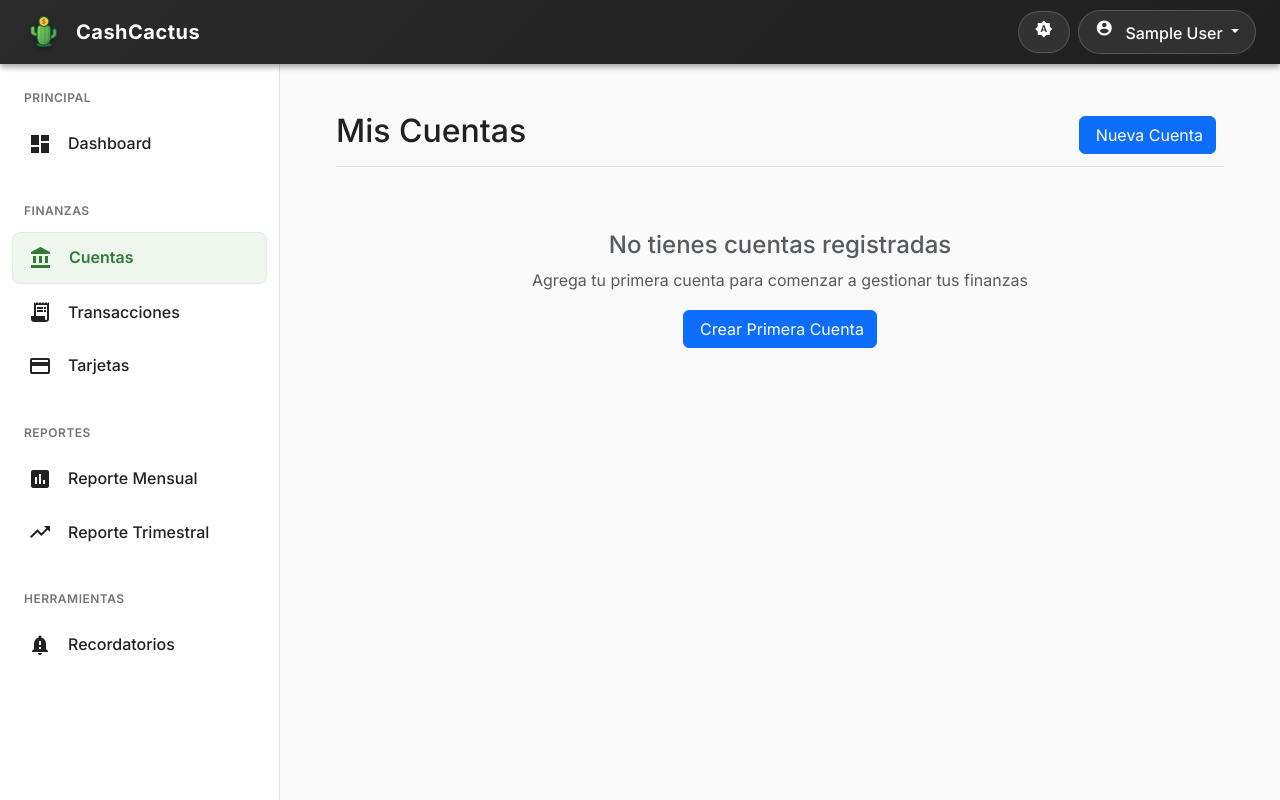
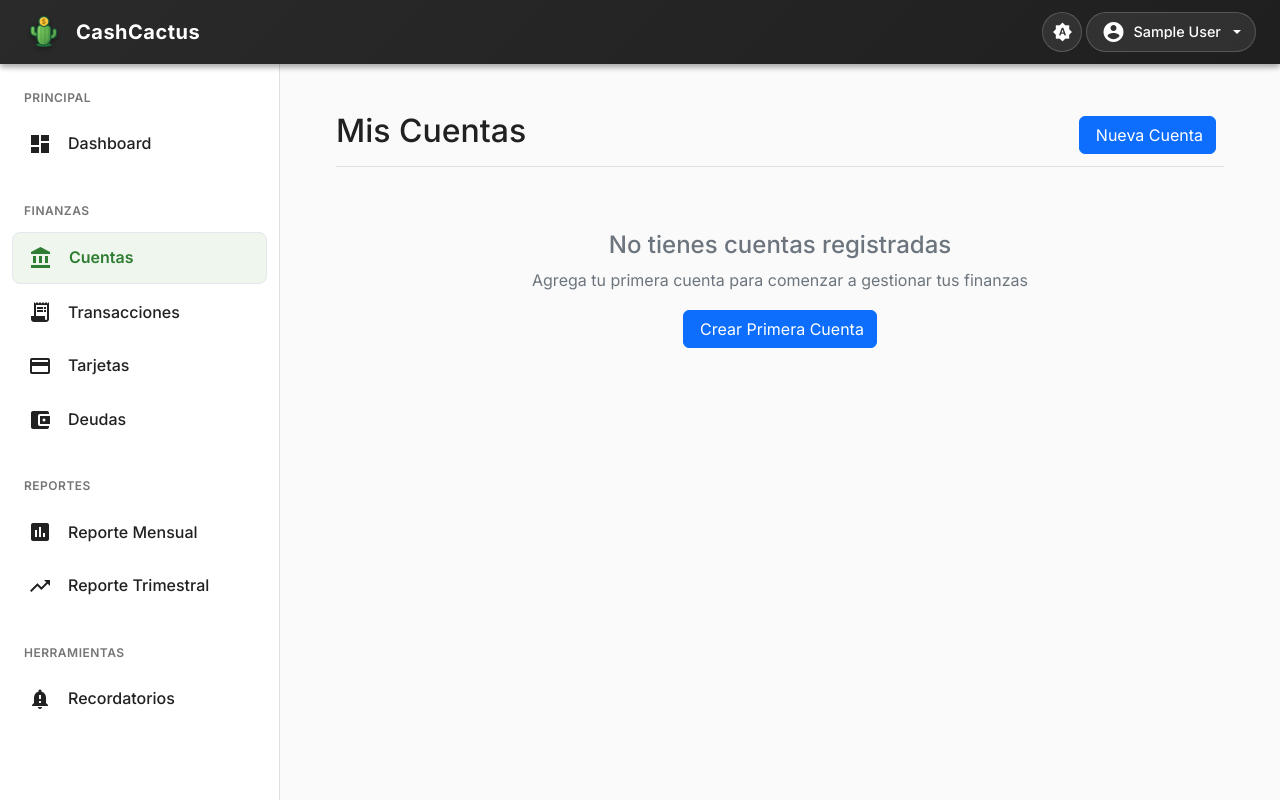
Before and after one commit to brunojhovany/CashCactus, a Flask app: page /accounts in a window 1280 px wide. Run offline with Flask 3, Linux system fonts and the light colour scheme; the visitor is signed in with stand-in values (Sample User, id 1); parts of the project's set-up code (start-up, migrations or seed data) failed here and were passed over.

Commit message:
feat: add avatar_url to user model and update account handling for privacy compliance

```diff
--- a/app/controllers/account_controller.py
+++ b/app/controllers/account_controller.py
@@ -35,7 +35,6 @@ class AccountController:
                 except ValueError:
                     initial_balance = 0.0
                 bank_name = request.form.get('bank_name')
-                account_number = request.form.get('account_number')
 
                 if not name or not account_type:
                     flash('Nombre y tipo de cuenta son obligatorios.', 'error')
@@ -47,8 +46,7 @@ class AccountController:
                     name=name,
                     account_type=account_type,
                     balance=initial_balance,
-                    bank_name=bank_name,
-                    account_number=account_number
+                    bank_name=bank_name
                 )
 
                 # Campos para cuentas de inversión y ahorro
@@ -122,7 +120,7 @@ class AccountController:
                 account.name = request.form.get('name')
                 account.account_type = request.form.get('account_type')
                 account.bank_name = request.form.get('bank_name')
-                account.account_number = request.form.get('account_number')
+                # account_number intentionally ignored (deprecated)
                 account.balance = new_balance
                 account.is_active = bool(request.form.get('is_active'))
 
--- a/app/models/account.py
+++ b/app/models/account.py
@@ -11,7 +11,10 @@ class Account(db.Model):
     account_type = db.Column(db.String(50), nullable=False)  # 'checking', 'savings', 'investment', 'debt'
     balance = db.Column(db.Float, default=0.0)
     bank_name = db.Column(db.String(100))
-    account_number = db.Column(db.String(50))
+    # Deprecated sensitive field: previously stored full account numbers.
+    # Now unused and should remain NULL. Plan: create migration to DROP COLUMN accounts.account_number.
+    # Kept only so existing databases still map; application code no longer reads/writes it.
+    account_number = db.Column(db.String(50))  # DO NOT USE
     is_active = db.Column(db.Boolean, default=True)
     created_at = db.Column(db.DateTime, default=datetime.utcnow)
 
--- a/app/models/user.py
+++ b/app/models/user.py
@@ -14,6 +14,7 @@ class User(UserMixin, db.Model):
     # Campos opcionales para OAuth
     oauth_provider = db.Column(db.String(50), nullable=True)
     oauth_sub = db.Column(db.String(255), nullable=True, index=True)
+    avatar_url = db.Column(db.String(300), nullable=True)  # URL de avatar (ej: Google)
     # Beta flags
     is_beta_allowed = db.Column(db.Boolean, default=False)
     first_name = db.Column(db.String(50), nullable=False)
--- a/app/static/css/theme.css
+++ b/app/static/css/theme.css
@@ -16,7 +16,8 @@
   --pm-radius: 12px;
   --pm-shadow-sm: 0 1px 2px rgba(0,0,0,0.06);
   --pm-shadow: 0 10px 15px -3px rgba(0,0,0,0.1), 0 4px 6px -4px rgba(0,0,0,0.1);
-  --pm-btn: #1a1b1b;
+  --pm-btn: #ffffff;
+  --bs-secondary-color: #6c757d;
 }
 [data-theme="dark"] body {
   background: #202124; /* deep slate */
@@ -113,6 +114,7 @@
   --pm-muted: #94a3b8; /* slate-400 */
   --pm-border: #1f2937; /* gray-800 */
   --pm-btn: #292929;
+  --bs-secondary-color: #999c9e;
 }
 
 /* Container and spacing */
@@ -246,7 +248,9 @@
 }
 
 /* Flash alerts minimal */
-.alert { border: 1px solid var(--pm-border); }
+.alert {
+  border: 1px solid var(--pm-border);
+}
 
 /* Bring dropdowns above cards */
 .dropdown-menu { z-index: 2000; }
--- a/app/views/templates/accounts/create.html
+++ b/app/views/templates/accounts/create.html
@@ -46,11 +46,7 @@
                                placeholder="Ej: Banco Nacional">
                     </div>
 
-                    <div class="mb-3">
-                        <label for="account_number" class="form-label">Número de Cuenta</label>
-                        <input type="text" class="form-control" id="account_number" name="account_number"
-                               placeholder="Ej: ****1234">
-                    </div>
+                    <!-- Removed account_number field for privacy: no se almacena -->
 
                     <div class="mb-3">
                         <label for="balance" class="form-label">Saldo Inicial</label>
--- a/app/views/templates/accounts/edit.html
+++ b/app/views/templates/accounts/edit.html
@@ -46,11 +46,7 @@
                                value="{{ account.bank_name or '' }}">
                     </div>
 
-                    <div class="mb-3">
-                        <label for="account_number" class="form-label">Número de Cuenta</label>
-                        <input type="text" class="form-control" id="account_number" name="account_number"
-                               value="{{ account.account_number or '' }}">
-                    </div>
+                    <!-- Campo número de cuenta eliminado (privacidad) -->
 
                     <div class="mb-3">
                         <label for="initial_balance" class="form-label">Saldo Actual</label>
--- a/app/views/templates/accounts/list.html
+++ b/app/views/templates/accounts/list.html
@@ -36,8 +36,8 @@
                             <li><a class="dropdown-item" href="{{ url_for('main.edit_account', account_id=account.id) }}">
                                 <i class="fas fa-edit me-2"></i>Editar
                             </a></li>
-                            <li><button class="dropdown-item text-danger" style="border: none; background: none; width: 100%; text-align: left;"
-                                        onclick="deleteAccount('{{ url_for('main.delete_account', account_id=account.id) }}')">
+                            <li><button class="dropdown-item text-danger delete-account-btn" type="button" style="border: none; background: none; width: 100%; text-align: left;"
+                                        data-delete-url="{{ url_for('main.delete_account', account_id=account.id) }}">
                                 <i class="fas fa-trash me-2"></i>Eliminar
                             </button></li>
                         </ul>
@@ -51,12 +51,7 @@
                     <small class="text-muted">Saldo Actual</small>
                 </div>
 
-                {% if account.account_number %}
-                <div class="mt-3">
-                    <small class="text-muted">Número de cuenta</small>
-                    <p class="mb-0">{{ account.account_number }}</p>
-                </div>
-                {% endif %}
+                <!-- Número de cuenta oculto por política de privacidad -->
 
                 <div class="mt-3">
                     <small class="text-muted">Estado</small>
@@ -89,15 +84,20 @@
 {% endif %}
 
 <script>
-function deleteAccount(url) {
+document.addEventListener('DOMContentLoaded', function() {
+    document.querySelectorAll('.delete-account-btn').forEach(function(btn) {
+        btn.addEventListener('click', function() {
+            const url = this.getAttribute('data-delete-url');
             if (confirm('¿Estás seguro de eliminar esta cuenta? Se desactivará pero no se eliminará definitivamente.')) {
-        var form = document.createElement('form');
+                const form = document.createElement('form');
                 form.method = 'POST';
                 form.action = url;
                 document.body.appendChild(form);
                 form.submit();
             }
-}
+        });
+    });
+});
 </script>
 
 {% endblock %}
--- a/app/views/templates/base.html
+++ b/app/views/templates/base.html
@@ -123,13 +123,13 @@
         .header-actions {
             display: flex;
             align-items: center;
-            gap: 8px;
+            /* gap: 8px; */
             margin-left: auto;
             min-width: 0; /* allow shrink */
         }
 
         /* Truncar nombre usuario si muy largo */
-        .user-btn .username-text { max-width: 140px; display: inline-block; vertical-align: middle; overflow: hidden; text-overflow: ellipsis; white-space: nowrap; }
+        .user-btn .username-text { display: inline-block; vertical-align: middle; overflow: hidden; text-overflow: ellipsis; white-space: nowrap; }
 
         /* Móvil: ocultar texto para ganar espacio */
         @media (max-width: 640px) {
@@ -408,13 +408,15 @@
         }
     [data-theme='dark'] .table thead th { background: #1e1e1e; border-bottom-color: #2c2c2c; }
 
-        /* Usuario dropdown */
-        .user-dropdown {
-            position: relative;
-        }
-
-    .user-btn { background: rgba(255,255,255,0.08); border: 1px solid rgba(255,255,255,0.18); color: #fff; border-radius: 50px; padding: 8px 16px; font-weight: 500; transition: all .2s; }
+    /* Usuario & tema */
+    .header-actions { display:flex; align-items:center; gap:10px; }
+    .user-dropdown { position: relative; display:flex; align-items:center; }
+    .user-btn { background: rgba(255,255,255,0.08); border: 1px solid rgba(255,255,255,0.18); color: #fff; border-radius: 40px; padding: 6px 14px; font-weight: 500; transition: all .2s; display:inline-flex; align-items:center; gap:8px; height:40px; }
     .user-btn:hover { background: rgba(255,255,255,0.18); color: #fff; }
+    #themeCycleBtn { width:40px; padding:6px; justify-content:center; }
+    #themeCycleBtn .material-icons { margin:0; font-size:20px !important; }
+    .user-btn img { width:30px; height:30px; border-radius:50%; object-fit:cover; display:block; }
+    .user-btn .username-text { font-size:.9rem; line-height:1.1; }
 
         /* Animaciones */
         @keyframes fadeIn {
@@ -480,9 +482,13 @@
                     <button class="btn user-btn me-1" id="themeCycleBtn" type="button" title="Cambiar tema (sistema / claro / oscuro)" aria-label="Cambiar tema">
                         <span class="material-icons" id="themeCycleIcon" style="font-size: 18px;">brightness_auto</span>
                     </button>
-                    <button class="btn user-btn dropdown-toggle" type="button" data-bs-toggle="dropdown" aria-label="Menú de usuario">
-                        <span class="material-icons" style="font-size: 18px; margin-right: 8px;">account_circle</span>
-                        <span class="username-text">{{ current_user.get_full_name() }}</span>
+                    <button class="btn user-btn dropdown-toggle d-flex align-items-center" type="button" data-bs-toggle="dropdown" aria-label="Menú de usuario" style="gap:8px;">
+                        {% if current_user.avatar_url %}
+                            <img src="{{ current_user.avatar_url }}" alt="Avatar" style="width:28px;height:28px;border-radius:50%;object-fit:cover;box-shadow:0 0 0 1px rgba(255,255,255,0.4);" referrerpolicy="no-referrer" />
+                        {% else %}
+                            <span class="material-icons" style="font-size: 24px;">account_circle</span>
+                        {% endif %}
+                        <span class="username-text" style="line-height:1;">{{ current_user.get_full_name() }}</span>
                     </button>
                     <ul class="dropdown-menu dropdown-menu-end">
                         <li class="px-3 py-2 text-muted" style="font-size: .75rem; font-weight:600; text-transform:uppercase;">Tema</li>
@@ -567,6 +573,12 @@
                     <a class="nav-link {% if 'credit_card' in request.endpoint %}active{% endif %}" href="{{ url_for('main.credit_cards') }}">
                         <span class="material-icons">credit_card</span>
                         <span>Tarjetas</span>
+                    </a>
+                </div>
+                <div class="nav-item">
+                    <a class="nav-link {% if request.endpoint and request.endpoint.startswith('main.debt') %}active{% endif %}" href="{{ url_for('main.debt_accounts') }}">
+                        <span class="material-icons">account_balance_wallet</span>
+                        <span>Deudas</span>
                     </a>
                 </div>
             </div>
--- a/requirements.txt
+++ b/requirements.txt
@@ -14,6 +14,7 @@ numpy==1.24.4
 matplotlib==3.7.2
 gunicorn==21.2.0
 backports.zoneinfo==0.2.1; python_version < '3.9'
+psycopg2-binary==2.9.10  # PostgreSQL driver (use psycopg2 in prod if building from source)
 
 #############################
 # Testing dependencies      #
```
Also changed, not shown: app/__init__.py (+12 -0 lines), app/controllers/auth_controller.py (+6 -1 lines), app/views/templates/credit_cards/list.html (+7 -11 lines). Lines whose indentation alone changed are shown as unchanged.
